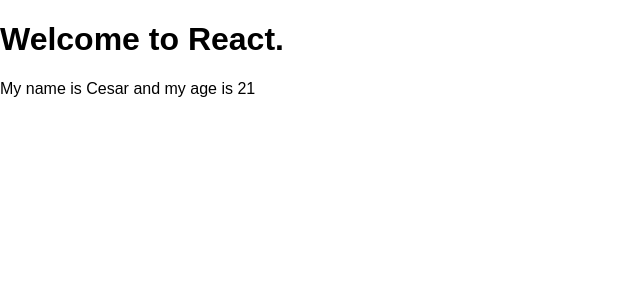
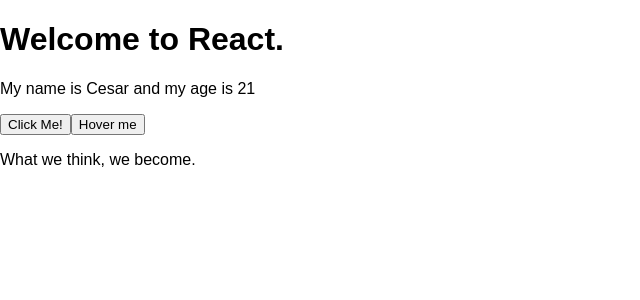
Before and after one commit to Cesar64Garcia/rect-demo, a React (Create React App) app in the folder react-demo-app/: page / in a window 1280 px wide. Shown: the top 300 px of the page, without its empty margins (0-640 px from the left). Built offline with nearby package versions, Linux system fonts and the light colour scheme.

Commit message:
handlers

```diff
--- a/react-demo-app/src/App.js
+++ b/react-demo-app/src/App.js
@@ -7,6 +7,20 @@
     age: 21
   }
 
+  handleClick = (e) => {
+    this.setState({
+      name: 'Cesar Garcia'
+    });
+  }
+
+  handleMouseOver = (e) => {
+    console.log(e.target, e.pageX);
+  }
+
+  handleCopy = (e) => {
+    console.log('Be original!!')
+  }
+
   render() {
     return (
       <div>
@@ -14,6 +28,11 @@
           <h1>Welcome to React. </h1>
           <p>My name is {this.state.name} and my age is {this.state.age}</p>
         </header>
+        <section>
+          <button onClick={this.handleClick}>Click Me!</button>
+          <button onMouseOver={this.handleMouseOver}>Hover me</button>
+          <p onCopy={this.handleCopy}>What we think, we become.</p>
+        </section>
       </div>
     );
   }
```
